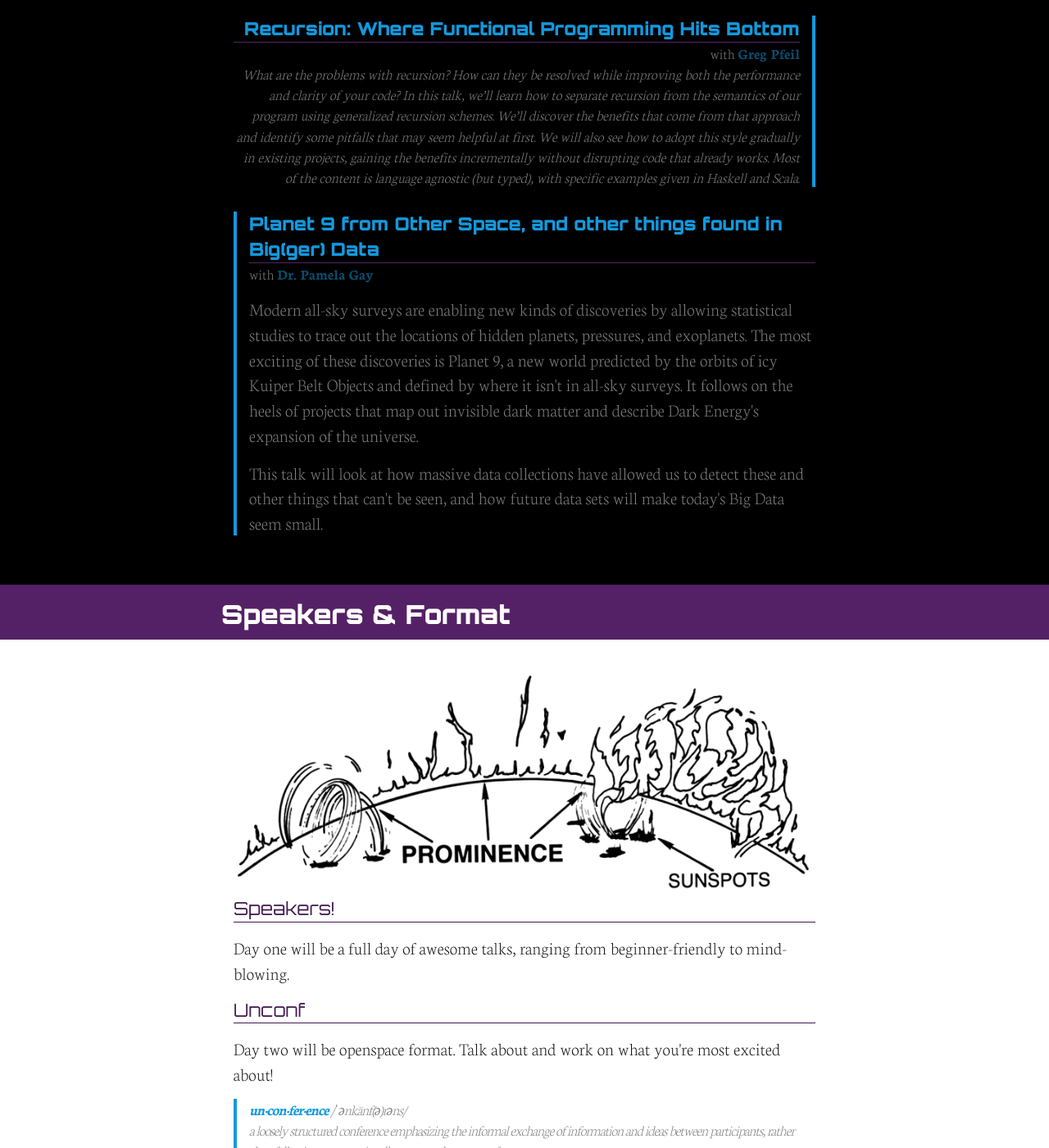
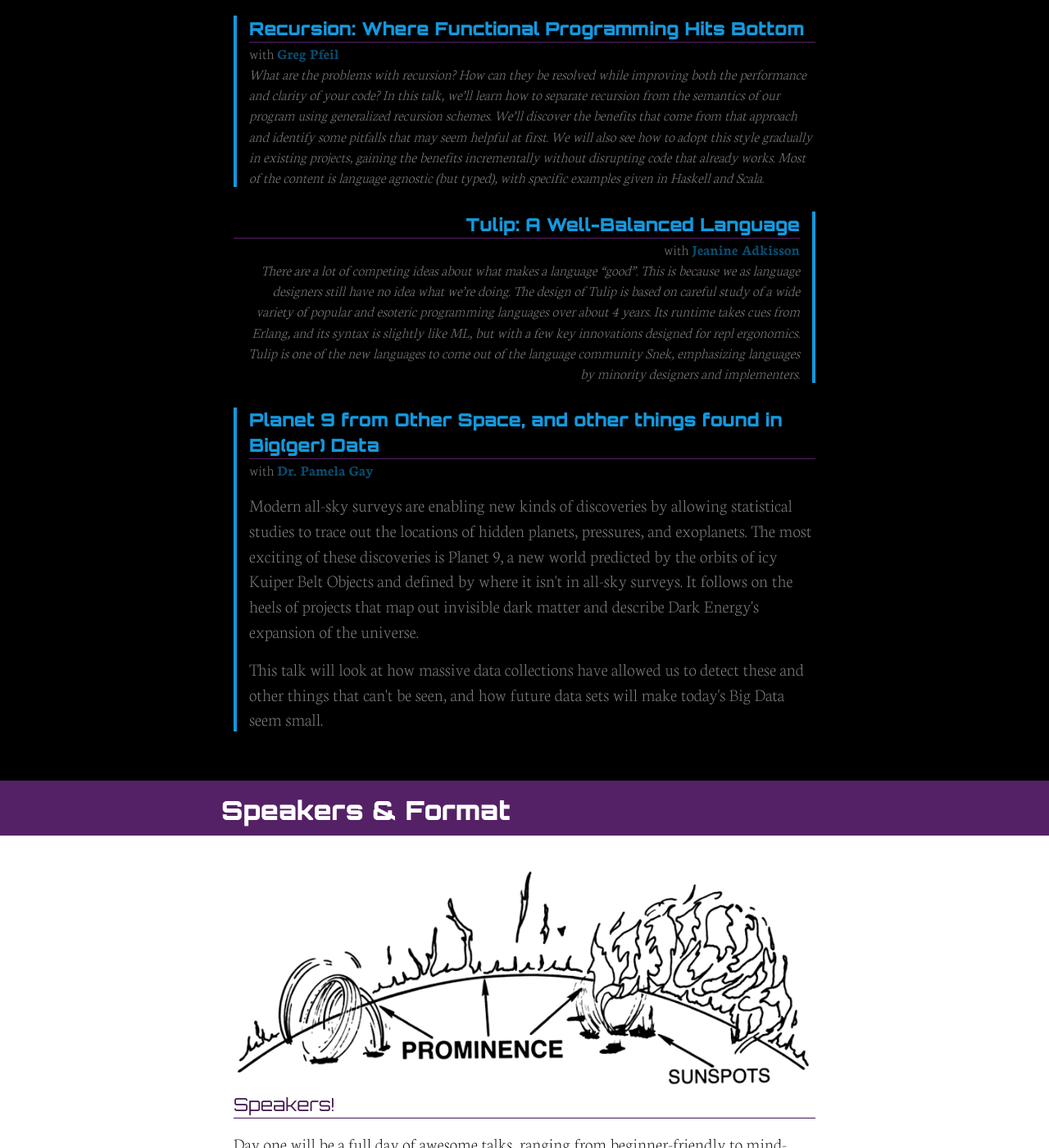
Before and after one commit to maitria/moonconf.org, a Jekyll site: the page built from index.html, in a window 1280 px wide and 1400 px high, scrolled down 4727 px. Shown: the whole window at 82% size. Built offline with Jekyll 4.4.1, drawn with Linux system fonts in a browser that asks for light colours.

Commit message:
Add talk by Jeanine Adkisson

```diff
--- a/_includes/talks.html
+++ b/_includes/talks.html
@@ -61,6 +61,12 @@
       twitter="sellout"
     %}
     {% include talk.html
+      title='Tulip: A Well-Balanced Language'
+      speaker="Jeanine Adkisson"
+      description="There are a lot of competing ideas about what makes a language “good”. This is because we as language designers still have no idea what we’re doing. The design of Tulip is based on careful study of a wide variety of popular and esoteric programming languages over about 4 years. Its runtime takes cues from Erlang, and its syntax is slightly like ML, but with a few key innovations designed for repl ergonomics. Tulip is one of the new languages to come out of the language community Snek, emphasizing languages by minority designers and implementers."
+      twitter="jneen_"
+    %}
+    {% include talk.html
       title='Planet 9 from Other Space, and other things found in Big(ger) Data'
       speaker="Dr. Pamela Gay"
       description="<p>Modern all-sky surveys are enabling new kinds of discoveries by allowing statistical studies to trace out the locations of hidden planets, pressures, and exoplanets. The most exciting of these discoveries is Planet 9, a new world predicted by the orbits of icy Kuiper Belt Objects and defined by where it isn't in all-sky surveys. It follows on the heels of projects that map out invisible dark matter and describe Dark Energy's expansion of the universe.</p><p>This talk will look at how massive data collections have allowed us to detect these and other things that can't be seen, and how future data sets will make today's Big Data seem small.</p>"
```
